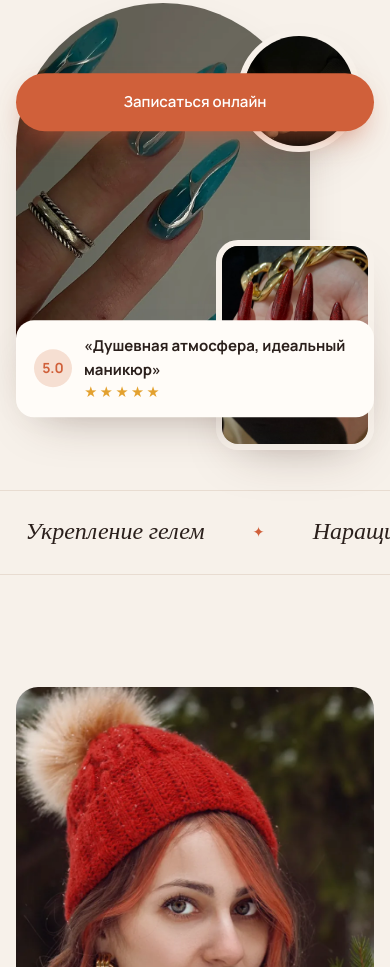
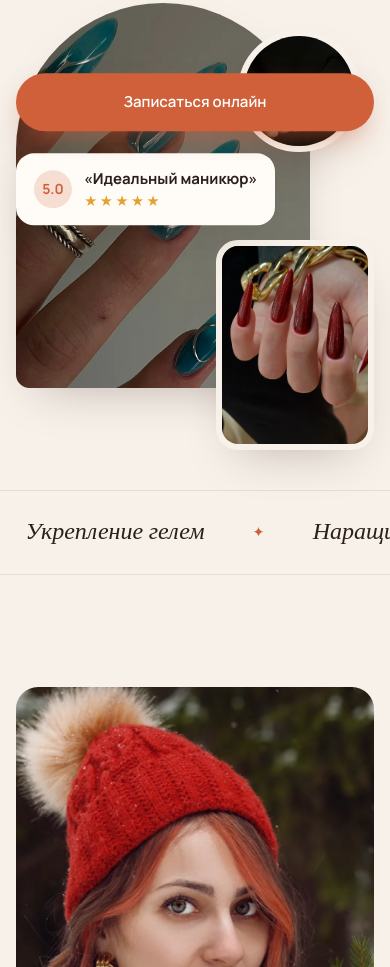
Before and after one commit to koluda49-web/kazhuro-nails, a plain HTML site: page index.html in a window 390 px wide. Shown: the part 778-1745 px from the top of the page. Drawn offline with nearby package versions, Linux system fonts and the light colour scheme.

Commit message:
Короткая цитата на первом экране, на телефоне карточка не перекрывает фото
Co-Authored-By: Claude Opus 5 <noreply@anthropic.com>

```diff
--- a/index.html
+++ b/index.html
@@ -85,7 +85,7 @@ header.nav.scrolled{background:rgba(247,241,234,.86);backdrop-filter:blur(14px);
 @media (max-width:900px){
   .hero-grid{grid-template-columns:1fr}
   .collage{justify-self:center;max-width:440px}
-  .float-card{left:0}
+  .float-card{left:0;top:35%;bottom:auto}
 }
 
 .marquee{border-block:1px solid var(--line);overflow:hidden;padding-block:22px;margin-top:clamp(40px,6vw,70px)}
@@ -346,7 +346,7 @@ footer.site .wrap{display:flex;flex-wrap:wrap;justify-content:space-between;gap:
       <figure class="c2"><img src="images/red-stiletto.webp" alt=""></figure>
       <div class="float-card">
         <div class="avatar">5.0</div>
-        <div><b>«Душевная атмосфера, идеальный маникюр»</b><span class="stars">★★★★★</span></div>
+        <div><b>«Идеальный маникюр»</b><span class="stars">★★★★★</span></div>
       </div>
     </div>
   </div>
```
